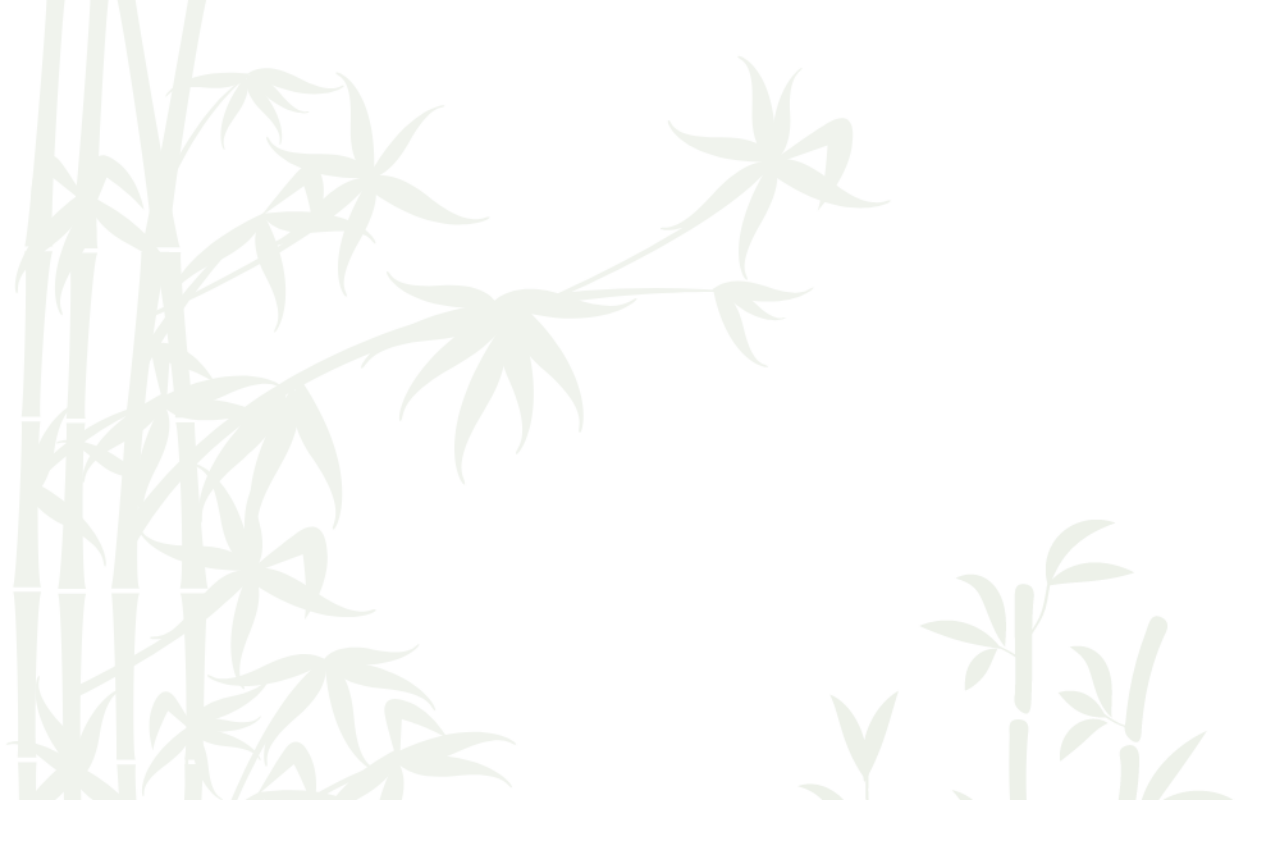
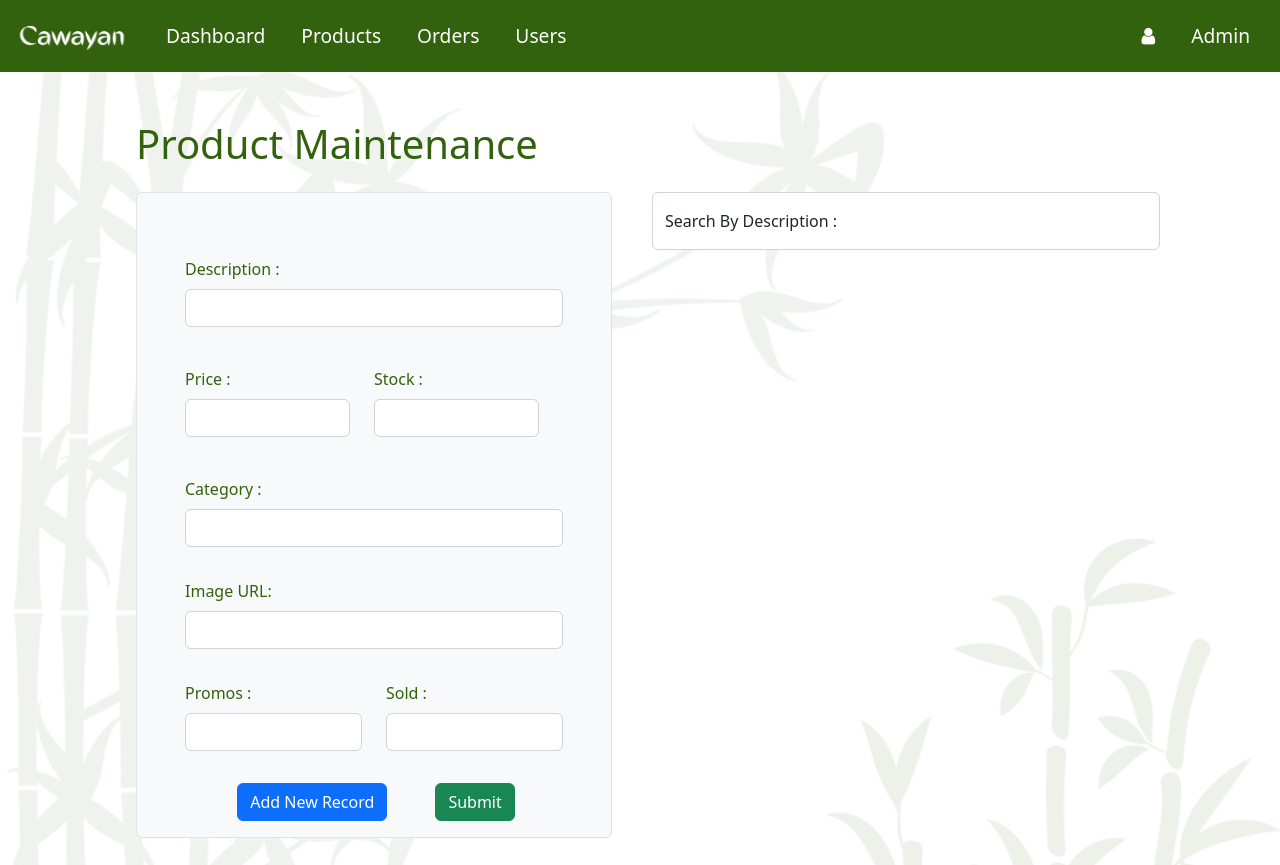
Before and after one commit to Kertski/cawayan, a React (Create React App) app: page /products in a window 1280 px wide. Before the commit this address had no page. Shown: the top 865 px of the page. Before the commit the page ends 800 px from the top, so only its background shows below. Built offline with nearby package versions, Linux system fonts and the light colour scheme; no server answers.

Commit message:
product list - maki branch

```diff
--- a/package.json
+++ b/package.json
@@ -18,6 +18,7 @@
     "react-router-dom": "^6.4.3",
     "react-scripts": "^2.1.3",
     "styled-components": "^5.3.6",
+    "sweetalert": "^2.1.2",
     "web-vitals": "^2.1.4"
   },
   "scripts": {
--- a/src/Admin/AdminHeader.js
+++ b/src/Admin/AdminHeader.js
@@ -16,12 +16,11 @@ function AdminHeader() {
                         <div className="collapse navbar-collapse" id="collapsibleNavbar">
                             <ul className="navbar-nav">
                                 <li className="nav-item">
-                                    <Link to="/" className='nav-link'>Summary</Link></li>
+                                    <Link to="/admin" className='nav-link'>Dashboard</Link></li>
                                 <li className="nav-item">
-                                    <Link to="/admin/products" className='nav-link'>Products</Link></li>
+                                    <Link to="/products" className='nav-link'>Products</Link></li>
                                 <li className="nav-item">
-                                    <a className="nav-link" href=".#newarrival">Orders</a>
-                                </li>
+                                <Link to="/orderlist" className='nav-link'>Orders</Link></li>
                                 <li className="nav-item">
                                     <a className="nav-link" href=".#blogs">Users</a>
                                 </li>
--- a/src/App.css
+++ b/src/App.css
@@ -905,3 +905,8 @@ color:#ffffff;
     display: none;
   }
 }
+
+.card {
+  margin-bottom: 10px;
+
+}
--- a/src/App.js
+++ b/src/App.js
@@ -10,6 +10,7 @@ import Register from './Register';
 import Login from './Login';
 import CheckoutPage from './CheckoutPage';
 import Productlist from './productlist';
+import OrderList from './OrderList';
 
 const App = () => {
   return (
@@ -24,7 +25,8 @@ const App = () => {
                 <Route path="/login" element={<Login/>}/>
                 <Route path="/checkout" element={<CheckoutPage/>}/>
                 <Route path="/admin" element={<Admin/>}/>
-                <Route path="/admin/products" element={<Productlist/>}/>
+                <Route path="/orderlist" element={<OrderList/>}/>
+                <Route path="/products" element={<Productlist/>}/>
 
             </Routes>
         </Router>
--- /dev/null
+++ b/src/OrderList.js
@@ -0,0 +1,47 @@
+
+import AdminHeader from './Admin/AdminHeader'
+import Footer from './HomePages/Footer'
+import React from 'react';
+
+
+
+
+function OrderList() {
+
+
+
+  return (
+
+    <div>
+        <AdminHeader/>
+
+        <h1 className='text-center mt-4'>Contact Keeper</h1>
+
+
+          <thead>
+            <tr>
+              <th>First Name</th>
+              <th>Last Name</th>
+              <th>Email</th>
+              <th>Phone</th>
+            </tr>
+          </thead>
+          <tbody>
+
+                <tr >
+                  <td></td>
+                  <td></td>
+                  <td></td>
+                  <td></td>
+                </tr>
+
+          </tbody>
+
+
+        <Footer/>
+
+    </div>
+    )
+  }
+
+  export default OrderList
--- a/src/admin.js
+++ b/src/admin.js
@@ -1,4 +1,4 @@
-import React, { useState, useEffect} from 'react';
+import React from 'react';
 import AdminHeader from './Admin/AdminHeader'
 import Footer from './HomePages/Footer'
 
--- a/src/productlist.js
+++ b/src/productlist.js
@@ -1,10 +1,15 @@
 import React, { useState, useEffect} from 'react';
+import swal from 'sweetalert';
+import './App.css';
 import AdminHeader from './Admin/AdminHeader'
 import Footer from './HomePages/Footer'
+
+
 
 function productlist(){
     const [staff, setStaff] = useState([]);
     const [formFields, setFormFields] = useState({id:0});
+    const [search, setSearch] = useState('');
 
     useEffect(() =>{
        getProductlist();
@@ -22,7 +27,6 @@ function productlist(){
     }
 
     const onClickUpdate = (event, item) => {
-
         fetch("http://localhost:8000/products/" + item.id)
             .then(response => response.json())
             .then(data => {
@@ -33,12 +37,11 @@ function productlist(){
             });
     }
 
-
     const handleChange = (event) =>{
-        const fieldName = event.target.Description;
+        const fieldName = event.target.name;
         const fieldValue = event.target.value;
 
-        setFormFields(values=>({...values, [fieldName]: fieldValue }));
+        setFormFields(values=>({...values, [fieldName]: fieldValue}));
     }
 
     const onHandleSubmit = (event) => {
@@ -54,6 +57,21 @@ function productlist(){
         .then(data => {
             setFormFields(data);
             getProductlist();
+        if (formFields.id > 0 ){
+            swal({
+                title: "Update Products",
+                text: "Product successfully updated!",
+                icon: "success",
+                button: "Go to Product Maintenance",
+              });
+        }else{
+            swal({
+                title: "Add Products",
+                text: "Product successfully added!",
+                icon: "success",
+                button: "Go to Product Maintenance",
+              });
+        }
         })
         .catch((err) => {
                 console.log(err.message);
@@ -62,33 +80,60 @@ function productlist(){
 
     const addHandler = (event) => {
         console.log('test');
-        setFormFields({id:0, Description: "", Price: 0, Stock: 0, Category: "" ,  Image: "" ,  Promos: "" ,  Sold: ""});
+        setFormFields({id:0, Description: "", Price: 0, Stock: 0, Category: "" ,  Image: "" ,  Promos: "" ,  Sold: 0});
     }
     const onClickDelete = (event, item) => {
         fetch("http://localhost:8000/products/" + item.id,{method:'Delete'})
             .then(response => response.json())
             .then(() => {
                 getProductlist();
+                swal({
+                    title: "Deleted",
+                    text: "Product successfully deleted!",
+                    icon: "warning",
+                    button: "Go to Product Maintenance",
+                  });
             })
             .catch((err) => {
                     console.log(err.message);
             });
     }
+
+
+
+
+
+    const handleSearch = event => {
+        setSearch(event.target.value);
+        fetch("http://localhost:8000/products/Description/" + event.target.value )
+        .then(response => response.json())
+        .then(() => {
+            getProductlist();
+
+        })
+        .catch((err) => {
+                console.log(err.message);
+        });
+
+        console.log('value is:', event.target.value);
+      };
+
+
   return (
-    <div>
+    <div >
     <AdminHeader/>
         <div className="row justify-content-center g-3">
         <div className="col col-md-10 col-sm-12">
 
             <section className="pt-5 pb-5">
             <div className="container contactcontainer">
-                <h1 className="px-3 contactustext">List of Products</h1>
-                <button className="btn btn-primary" onClick={(event) => addHandler(event)}>Add New Record</button>
+                <h1 className="px-3 contactustext"> Product Maintenance</h1>
+
                     </div>
-                <div className="container">
-                    <div className="row">
-                        <div className="col col-md-6 col-sm-12">
-                            <form onSubmit={onHandleSubmit} className="border p-5 pb-0 m-3 text-white rounded"  >
+                <div className="container"  >
+                    <div className="row " >
+                        <div className="col col-sm-6 ">
+                            <form onSubmit={onHandleSubmit} className="border p-5 pb-0 m-3 text-white rounded bg-light"  >
 
 
                                 <div className="row">
@@ -100,46 +145,73 @@ function productlist(){
                                 </div>
 
                                     <div className="col my-2">
+                                    <div className="row">
+
                                         <div>
+
+
+
+                                        </div>
+                                        <div class="row">
+                             <div class="col">
+                                <div class="col my-3">
                                 <label className="form-label namelabel">Price :</label>
-                                        <input type="Number" className="form-control" value={formFields.Price}  onChange={handleChange} required/>
+                                <input type="Number" className="form-control" name="Price" value={formFields.Price}  min="0" onChange={handleChange} required/>
+                                </div>
+                                </div>
 
+                                <div class="col">
+                                <div class="col my-3">
                                 <label className="form-label namelabel">Stock :</label>
-                                        <input   type="Number" className="form-control" value={formFields.Stock}  onChange={handleChange} required/>
+                            <input   type="Number" className="form-control" name="Stock" value={formFields.Stock}  min="0" onChange={handleChange} required/>
+                                </div>
+                                </div>
+                                </div>
+
+
+
                                         </div>
                                     </div>
 
                                 <div className="row">
                                 <div className="col my-3">
                                 <label className="form-label namelabel">Category :</label>
-                                        <input   type="text" className="form-control" value={formFields.Category}  onChange={handleChange} required/>
+                                        <input   type="text" className="form-control" name="Category" value={formFields.Category}  onChange={handleChange} required/>
                                     </div>
                                 </div>
 
                                 <div className="row">
                                 <div className="col my-3">
-                                <label className="form-label namelabel">Image :</label>
-                                        <input   type="text" className="form-control" value={formFields.Image}  onChange={handleChange} required/>
+                                <label className="form-label namelabel">Image URL:</label>
+                                        <input   type="text" className="form-control" name="Image" value={formFields.Image}  onChange={handleChange} required/>
                                     </div>
                                 </div>
 
-                                <div className="row">
-                                <div className="col my-3">
+
+
+                                <div class="row">
+                             <div class="col">
+                                <div class="col my-3">
                                 <label className="form-label namelabel">Promos :</label>
-                                        <input   type="text" className="form-control" value={formFields.Promos}  onChange={handleChange} required/>
+                                        <input   type="text" className="form-control" name="Promos" value={formFields.Promos}  onChange={handleChange} required/>
                                 </div>
                                 </div>
 
-                                <div className="row">
-                                <div className="col my-3">
+                                <div class="col">
+                                <div class="col my-3">
                                 <label className="form-label namelabel">Sold :</label>
-                                        <input   type="text" className="form-control" value={formFields.Sold}  onChange={handleChange} required/>
+                                        <input   type="number" min="0" className="form-control" name="Sold" value={formFields.Sold}  onChange={handleChange} required/>
+                                </div>
                                 </div>
                                 </div>
 
+
+
+
                                 <div className=" row text-center">
                                     <div className="col my-3">
-                                        <button className="btn btn-primary">Submit</button>
+                                    <button className="btn btn-primary ms-1" onClick={(event) => addHandler(event)}>Add New Record</button>
+                                        <button className="btn btn-success ms-5 ">Submit</button>
                                     </div>
                                 </div>
 
@@ -149,26 +221,75 @@ function productlist(){
 
 
                             </div>
-                        <div className="col col-md-6 col-sm-12 ">
-                            {staff.map((item,)=>{
+
+
+                        <div className="col  col-sm-6 "  >
+
+
+
+          <div class="form-floating mb-3 mt-3">
+          <input type="text" className="form-control " placeholder="Search By Description"  id="search" name="search" onChange={handleSearch} value={search}/>
+            <label for="invoice">Search By Description :</label>
+          </div>
+                        <div className="scroll overflow-scroll rounded me-2"    style={{height: '60vh', }}>
+
+                            {staff.filter((item) => {
+                return search.toLowerCase() === ''
+                  ? item
+                  : item.Description.toLowerCase().includes(search);
+              })
+                            .map((item,)=>{
+
                 return (
-                    <div className="card my-2 p-2" key={item.id}>
-                        <div>Description : {item.Description}</div>
-                        <div>Price : {item.Price}</div>
-                        <div>Stock : {item.Stock}</div>
+
+
+
+                    <div className="card  text-center   " key={item.id}>
+
+                        < div  >
+                        <div class=" card card-header ">
+                        <div >Description : {item.Description}</div>
+                        </div>
+
+                        <div class="card-body ">
+
+                        <div class="row">
+
+                               <div class="col mt-5 col-sm-6 text-left">
+
+                               <div class="text-left"> Price : ₱{item.Price}</div>
+                                <div class="text-left"> Stock : {item.Stock} PCS
                              <div>Category: {item.Category}</div>
                            <div>Promos: {item.Promos}</div>
-                        <div>Sold: {item.Sold}</div>
-                        <div>Photo:  <img src={item.Image} className="card-img-top" alt={item.Description} title={item.Description}  width={10000}  height={300}   /></div>
-                      <div>
-                        <button className="btn btn-primary" onClick={(event) => onClickUpdate(event, item)}>Update</button>
-                        <button className="btn btn-danger" onClick={(event) => onClickDelete(event, item)}>Delete</button>
+
+                        <div>Sold: {item.Sold} PCS</div>
+
                                 </div>
                                 </div>
+
+                                <div class="col col-sm-6">
+                        <div> Photo:
+                         <img src={item.Image} className="card-img-top" alt={item.Description} title={item.Description}   style={{width: '30vh',height: '30vh',}}  />
+                         </div>
+                         </div>
+                        </div>
+                         </div>
+                         </div>
+
+
+
+
+                      <div class="card-footer ">
+                        <button className="btn btn-primary" onClick={(event) => onClickUpdate(event, item)}>Update</button>
+                        <button className="btn btn-danger ms-5 " onClick={(event) => onClickDelete(event, item)}>Delete</button>
+
+                    </div>
+                    </div>
+
                 );
             })}
                         </div>
-
+                        </div>
                 </div>
             </div>
             </section>
```
Also changed, not shown: 1 other file (tests, documents, lock files or other folders). Lines whose indentation alone changed are shown as unchanged.
